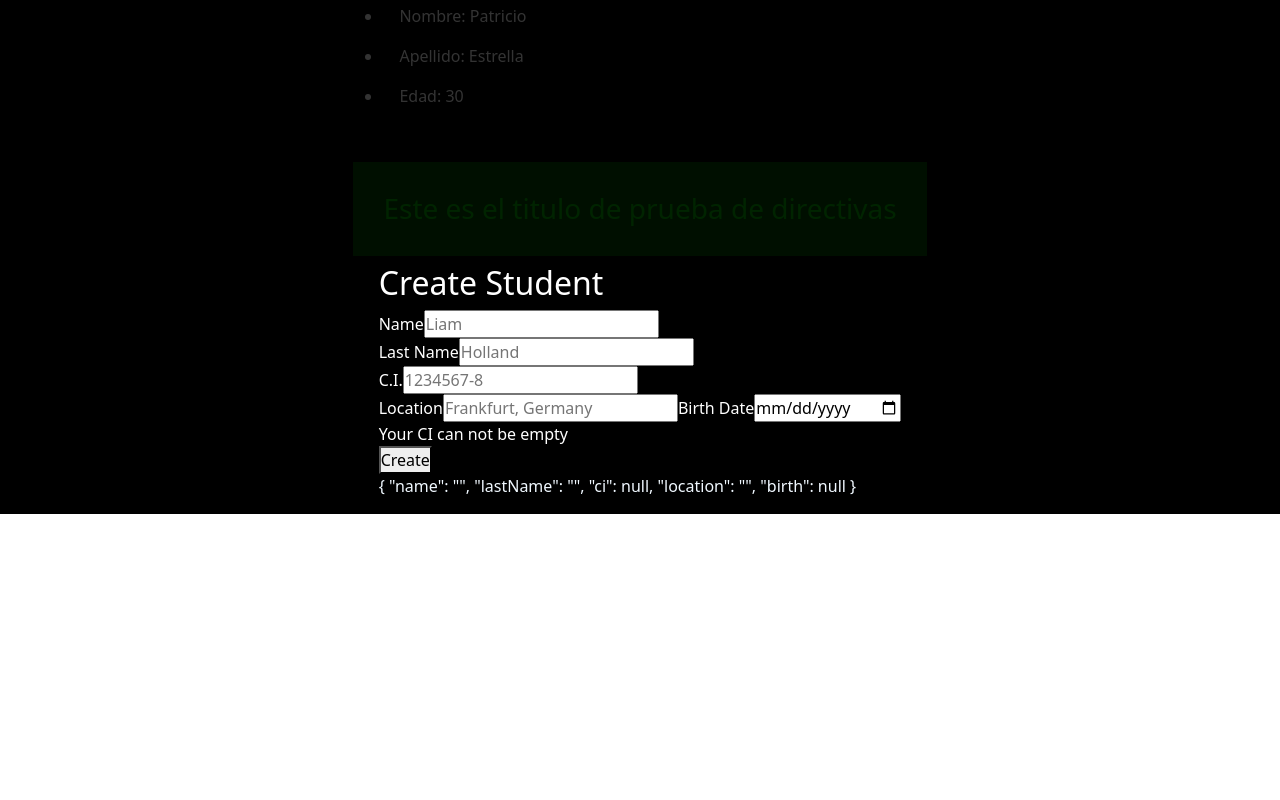
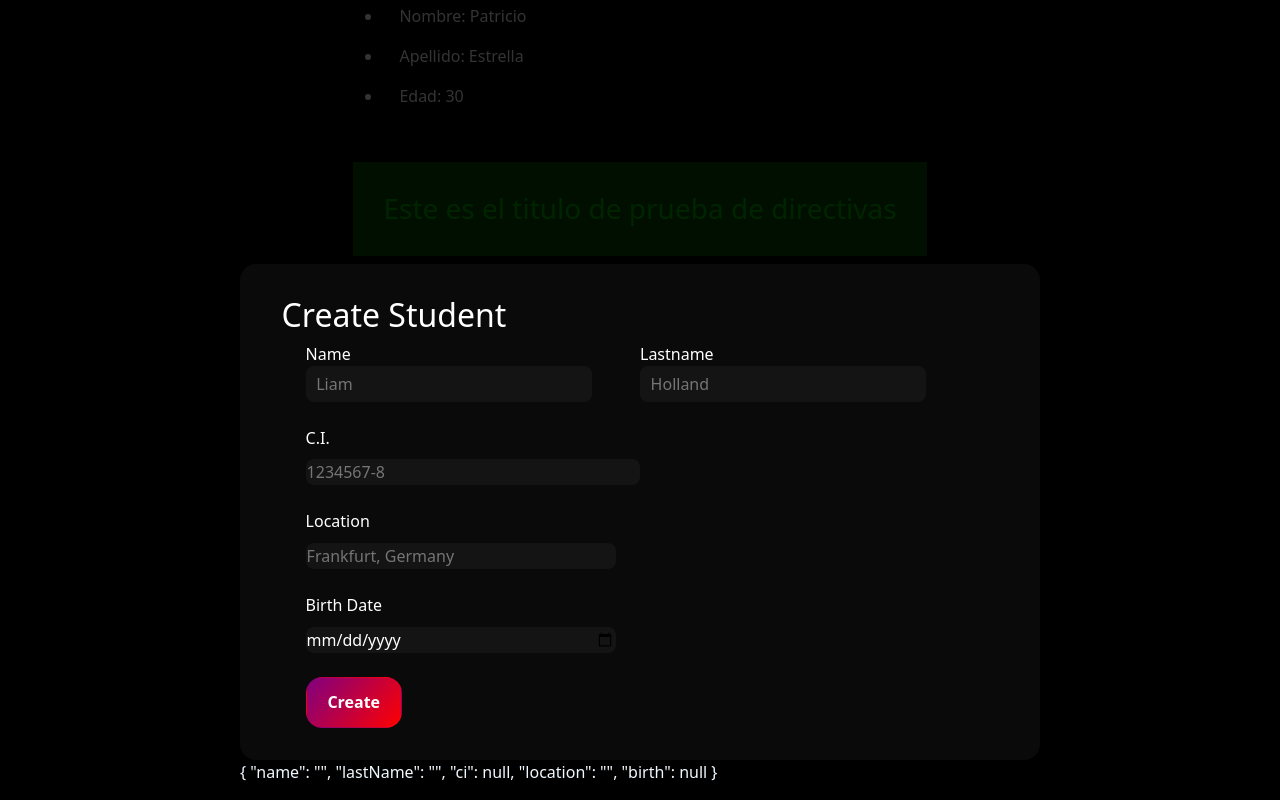
Before and after one commit to FMachado8599/Usetilities, an Angular app: page / in a window 1280 px wide. Shown: the part 703-1503 px from the top of the page. Before the commit the page ends 1217 px from the top, so only its background shows below. Built offline with nearby package versions, Linux system fonts and the light colour scheme.

Commit message:
Added: form styles (sort of)(also: unfinished)

```diff
--- a/src/app/form-create-student/form-create-student.component.html
+++ b/src/app/form-create-student/form-create-student.component.html
@@ -1,82 +1,82 @@
 <form
   [formGroup]="newStudentForm"
   (ngSubmit)="submit()"
-  class="form-create-student"
+  class="col form-create-student"
 >
   <h2>Create Student</h2>
-  <div>
-    <div>
-      <label for="name">Name</label>
-      <input type="text" placeholder="Liam" formControlName="name" required />
+  <div class="student-name-row container-md row mb-4 gx-lg-5 row-cols-lg-3 row-cols-md-1">
+    <div class="form-create-student-name col-lg-6 col-md-12">
+      <label class="m-0 row col-lg-12 col-md-12" for="name">Name</label>
+      <input class="col-lg-12 col-md-12" type="text" placeholder="Liam" formControlName="name" required />
         <!-- NAME -->
       @if (isNameInvalid) {
       <div>
         @if (nameControl?.hasError('required')) {
           <span>A name is required</span>
-        }
-        @if (nameControl?.hasError('minLength')) {
+        }@else if (nameControl?.hasError('minlength')) {
           <span>Name must have 3 characters</span>
-        }
-        @if (nameControl?.hasError('maxLength')) {
+        }@else if (nameControl?.hasError('maxlength')) {
           <span>Name must have less than 20 characters</span>
         }
       </div>
       }
     </div>
-    <label for="lastname">Last Name</label>
-    <input
+    <div class="form-create-student-lastname col-lg-6 col-md-12">
+      <label class="m-0 row col-lg-12 col-md-12" for="lastname">Lastname</label>
+      <input class="col-lg-12 col-md-12"
         type="text"
         placeholder="Holland"
         formControlName="lastName"
         required
       />
-    <!-- NAME -->
-    @if (isLastNameInvalid) {
+      <!-- LASTNAME -->
+      @if (isLastnameInvalid) {
         <div>
-        @if (lastNameControl?.hasError('required')) {
-          <span>A last name is required</span>
-        }
-        @if (lastNameControl?.hasError('minLength')) {
-          <span>Last name must have 3 characters</span>
-        }
-        @if (lastNameControl?.hasError('maxLength')) {
-          <span>Last name must have less than 20 characters</span>
+          @if (lastnameControl?.hasError('required')) {
+            <span>A lastname is required</span>
+          }@else if (lastnameControl?.hasError('minlength')) {
+            <span>Lastname must have 3 characters</span>
+          }@else if (lastnameControl?.hasError('maxlength')) {
+            <span>Lastname must have less than 20 characters</span>
           }
         </div>
         }
     </div>
-  <div>
-    <label for="ci">C.I.</label>
+  </div>
+  <div class="row px-4 mb-4 mx-0 form-create-student-ci col-lg-12 ">
+    <label for="ci" class="p-0 col-lg-12">C.I.</label>
     <input
+      class="p-0 col-lg-6"
       type="number"
       placeholder="1234567-8"
       formControlName="ci"
       required
     />
+    @if (isCiInvalid) {
+      <div>
+        @if (ciControl?.hasError('required')) {
+          <span>A C.I. is required</span>
+        }@else if (ciControl?.hasError('correctCI')) {
+          <span>C.I. must 8 characters long</span>
+        }
       </div>
-  <div>
-    <label for="location">Location</label>
+      }
+  </div>
+  <div class="row px-4 mb-4 mx-0 form-create-student-location col-lg-6">
+    <label class="p-0" for="location">Location</label>
     <input
+      class="p-0"
       type="text"
       placeholder="Frankfurt, Germany"
       formControlName="location"
       required
     />
-    <label for="birth">Birth Date</label>
-    <input type="date" placeholder="" formControlName="birth" required />
   </div>
-  <div class="form-create-student-submition">
-    <div class="form-create-student-submition-errors">
-      <!-- CI -->
-      <span *ngIf="this.newStudentForm.get('ci')?.errors?.['required']">
-        Your CI can not be empty
-      </span>
-      <span *ngIf="this.newStudentForm.get('ci')?.errors?.['correctCI']">
-        CI number must be 8 characters long
-      </span>
+  <div class="row px-4 mb-4 mx-0 form-create-student-birth col-lg-6 ">
+    <label class="p-0" for="birth">Birth Date</label>
+    <input class="p-0" type="date" placeholder="" formControlName="birth" required />
   </div>
-    <button type="submit" class="form-create-student-submition-button">Create</button>
-  </div>
+  <button type="submit" class="form-create-student-submition-button mx-4">Create</button>
 </form>
 <div style="color: aliceblue">
   {{ newStudentForm.value | json }}
--- a/src/app/form-create-student/form-create-student.component.scss
+++ b/src/app/form-create-student/form-create-student.component.scss
@@ -0,0 +1,39 @@
+.form-create-student{
+    background-color:  hsl(1, 1%, 4%);
+    padding: 2rem 2.6rem;
+    border-radius: 1rem;
+    width: clamp(300px,70vw,800px);
+    & label{
+        margin-bottom: .6rem;
+    }
+    & input{
+        background-color: hsl(1, 1%, 8%);
+        border: 1px solid transparent;
+        padding: .3rem .6rem;
+        border-radius: .5rem;
+        &::-webkit-datetime-edit,
+        ::-webkit-datetime-edit-fields-wrapper,
+        ::-webkit-datetime-edit-text,
+        ::-webkit-datetime-edit-month-field,
+        ::-webkit-datetime-edit-day-field,
+        ::-webkit-datetime-edit-year-field,
+        ::-webkit-inner-spin-button,
+        ::-webkit-calendar-picker-indicator{
+            color: white;
+        }
+        &:focus-visible{
+            border: 1px solid hsl(1, 1%, 10%);
+        }
+    }
+    & span{
+        color:red;
+    }
+    & button{
+        border-radius: 1rem;
+        padding: .8rem 1.3rem;
+        background-image: linear-gradient(130deg, purple, red);
+        color: white;
+        font-weight: 700;
+        border: 1px solid transparent;
+    }
+}
--- a/src/app/form-create-student/form-create-student.component.ts
+++ b/src/app/form-create-student/form-create-student.component.ts
@@ -14,8 +14,8 @@ export class FormCreateStudentComponent {
 
   constructor(private fb: FormBuilder) {
     this.newStudentForm = this.fb.group({
-      name: ['', [Validators.required, Validators.minLength(5), Validators.maxLength(20)]],
-      lastName: ['', [Validators.required, Validators.minLength(5), Validators.maxLength(20)]],
+      name: ['', [Validators.required, Validators.minLength(3), Validators.maxLength(20)]],
+      lastName: ['', [Validators.required, Validators.minLength(3), Validators.maxLength(20)]],
       ci: [null, [Validators.required, correctCI]],
       location: [''],
       birth: [null, [Validators.required]],
@@ -33,11 +33,11 @@ export class FormCreateStudentComponent {
   get isNameInvalid(){
     return this.nameControl?.touched && this.nameControl?.invalid;
   }
-  get lastNameControl(){
+  get lastnameControl(){
     return this.newStudentForm.get('lastName');
   }
-  get isLastNameInvalid(){
-    return this.lastNameControl?.touched && this.lastNameControl?.invalid;
+  get isLastnameInvalid(){
+    return this.lastnameControl?.touched && this.lastnameControl?.invalid;
   }
   get ciControl(){
     return this.newStudentForm.get('ci');
```
Lines whose indentation alone changed are shown as unchanged.
